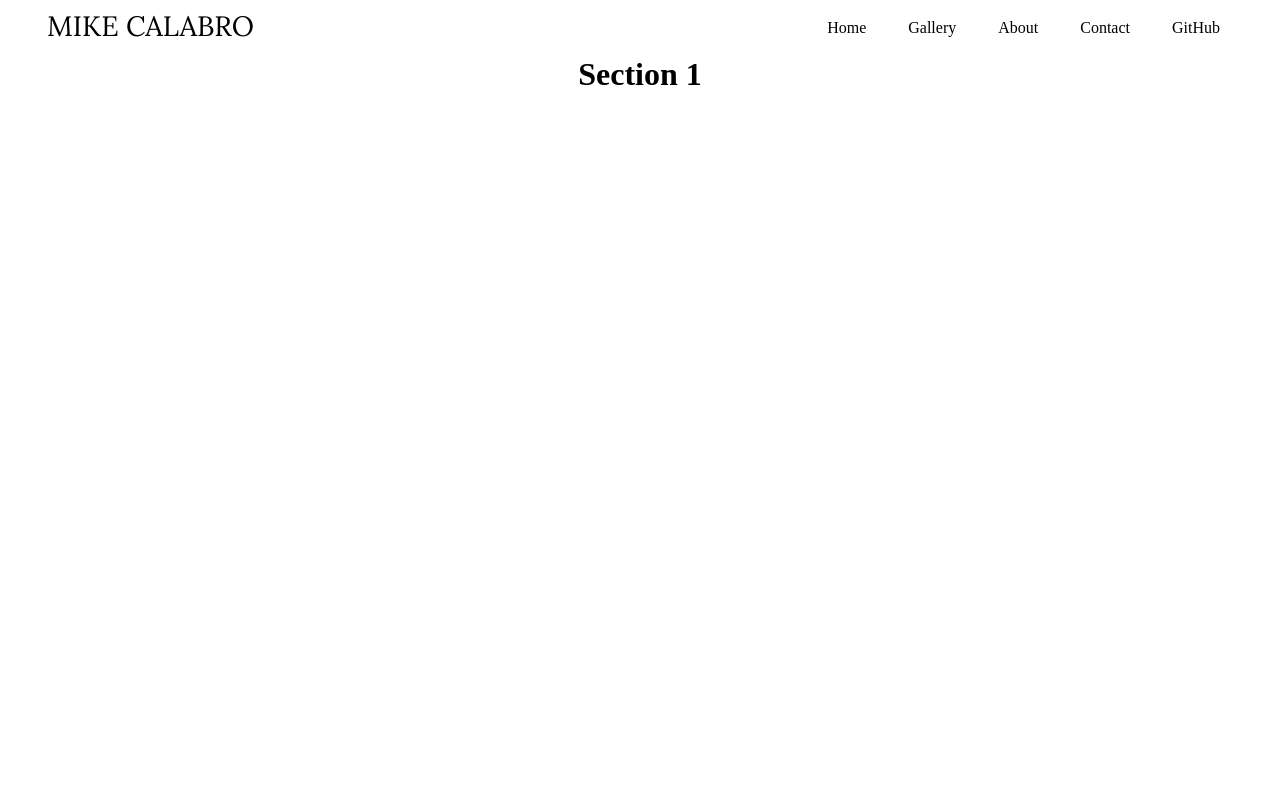
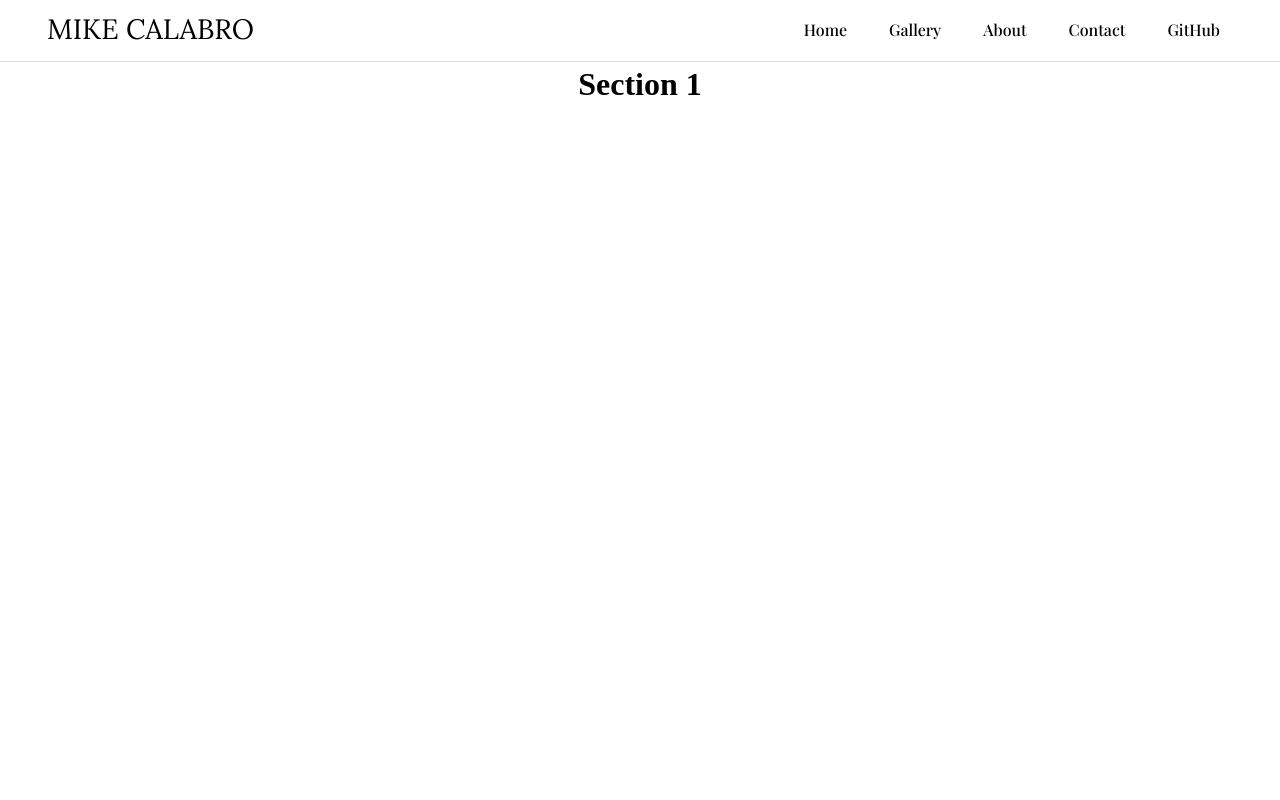
Before and after one commit to MikeCalabro/mike-calabro-portfolio, a plain HTML site: page index.html in a window 1280 px wide. Shown: the top 800 px of the page. Drawn offline with nearby package versions, Linux system fonts and the light colour scheme.

Commit message:
Navbar swaggin

```diff
--- a/index.html
+++ b/index.html
@@ -5,12 +5,13 @@
   <meta name="viewport" content="width=device-width, initial-scale=1.0">
   <title>Mike Calabro | Home Page</title>
   <link href="https://fonts.googleapis.com/css2?family=Lora&display=swap" rel="stylesheet">
+  <link href="https://fonts.googleapis.com/css2?family=Playfair+Display:wght@500&display=swap" rel="stylesheet">
   <link rel="stylesheet" href="styles.css">
 </head>
 <body>
   <nav id="navbar">
     <div id="logo-container">
-    <a href="#"><div id="logo-text">Mike Calabro</div></a>
+      <a href="#"><div id="logo-text">Mike Calabro</div></a>
     </div>
     <div id="nav-button-container">
       <ul id="nav-button-list">
@@ -30,5 +31,6 @@
       <h1>Section 2</h1>
     </div>
   </main>
+<script src="script.js"></script>
 </body>
 </html>
--- a/script.js
+++ b/script.js
@@ -0,0 +1,5 @@
+window.addEventListener('scroll', function() {
+  const navbar = document.querySelector('#navbar');
+  const windowPosition = window.scrollY > 0;
+  navbar.classList.toggle('scrolling-active', windowPosition);
+})
--- a/styles.css
+++ b/styles.css
@@ -5,11 +5,20 @@ ul {
 #navbar {
   display: flex;
   justify-content: space-between;
-  background-color: rgb(221, 219, 219, 0);
+  border-width: 0px 0px 1px 0px;
+  border-style: solid;
+  border-color: rgb(221, 219, 219);
+  padding-bottom: 14px;
   margin: -10px -8px -10px -8px;
-  position: fixed;
   left: 0px;
   top: 7px;
+  position: fixed;
+  width: 105%;
+  transition: background-color .6s;
+}
+
+.scrolling-active {
+  background-color: rgb(221, 219, 219);
 }
 
 #nav-button-list {
@@ -19,7 +28,7 @@ ul {
 }
 
 #logo-container {
-  padding-top:11px;
+  padding-top:14px;
   padding-left: 55px;
 }
 
@@ -31,16 +40,17 @@ ul {
 }
 
 .nav-link {
-  padding: 15px 20px 20px 20px;
+  padding: 15px 20px 22px 20px;
   margin-top: -14px;
   margin-bottom: -16px;
   margin-left: 2px;
-  transition: background-color .35s, border-color .35s;
+  transition: background-color .3s, border-color .3s;
   color: black;
   border-width: 5px 0px 0px 0px;
   border-style: solid;
   border-color: rgb(221, 219, 219, 0);
-
+  background-color: rgb(221, 219, 219, 0);
+  font-family: 'Playfair Display', serif;
 }
 
 .nav-link:hover {
@@ -57,7 +67,7 @@ a:link, a:visited {
 }
 
 #section-1 {
-  margin-top: 56px;
+  margin-top: 66px;
   height: 900px;
   width: 100%;
   background-color: white;
```
